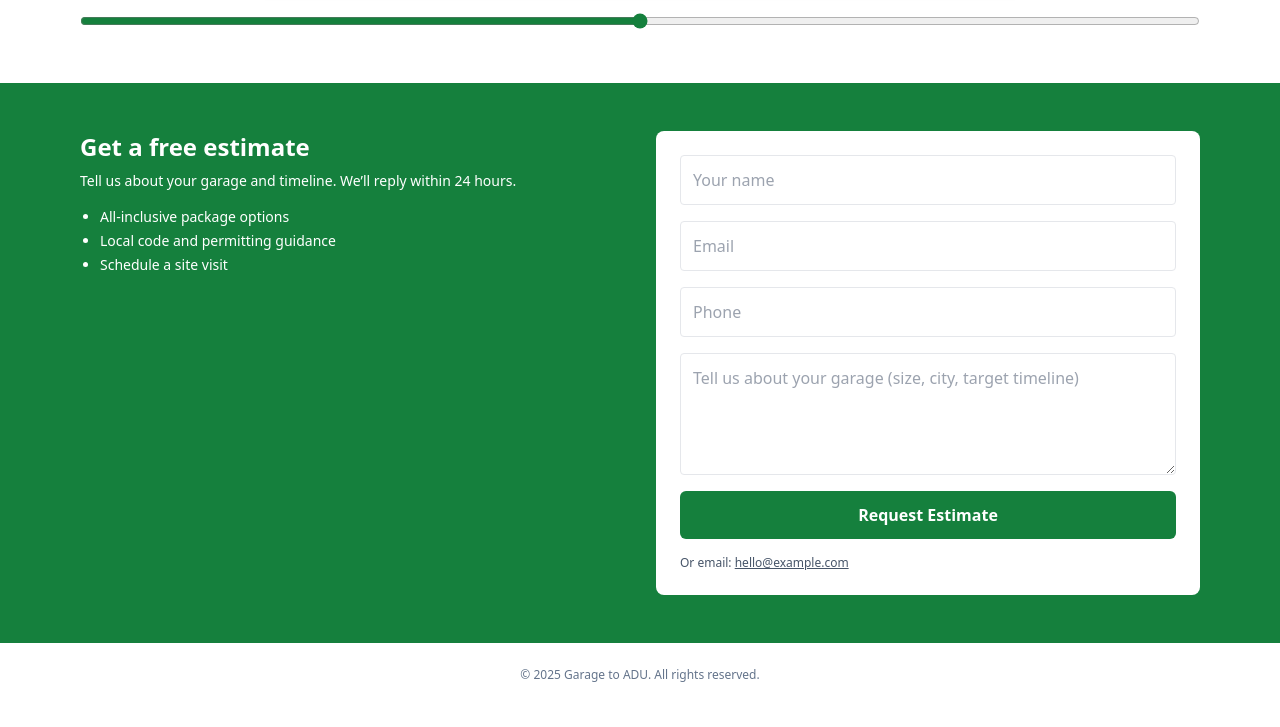
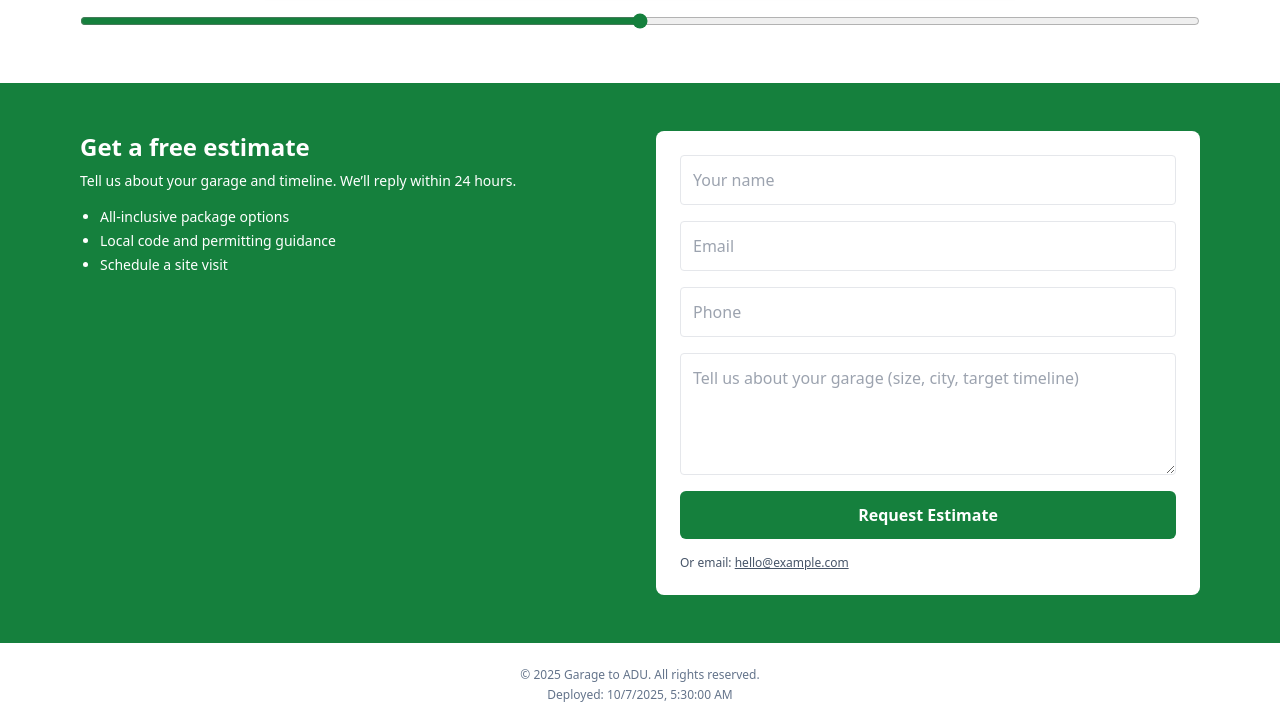
Before and after one commit to Invinciblelude/garagetoadu, a plain HTML site: page index.html in a window 1280 px wide. Shown: the part 2851-3578 px from the top of the page. Drawn offline with nearby package versions, Linux system fonts and the light colour scheme.

Commit message:
feat: add version stamp to footer for cache-busting

```diff
--- a/index.html
+++ b/index.html
@@ -182,6 +182,7 @@
 
   <footer class="text-center text-xs text-slate-500 py-6">
     © <span id="year"></span> Garage to ADU. All rights reserved.
+    <span class="block mt-1" id="versionStamp"></span>
   </footer>
 
   <script>
@@ -193,6 +194,10 @@
         overlay.style.width = ba.value + '%';
       });
     }
+    // Version stamp for cache-busting / confirming latest deploy
+    const stamp = new Date().toLocaleString();
+    const v = document.getElementById('versionStamp');
+    if (v) v.textContent = `Deployed: ${stamp}`;
   </script>
 </body>
 </html>
```
